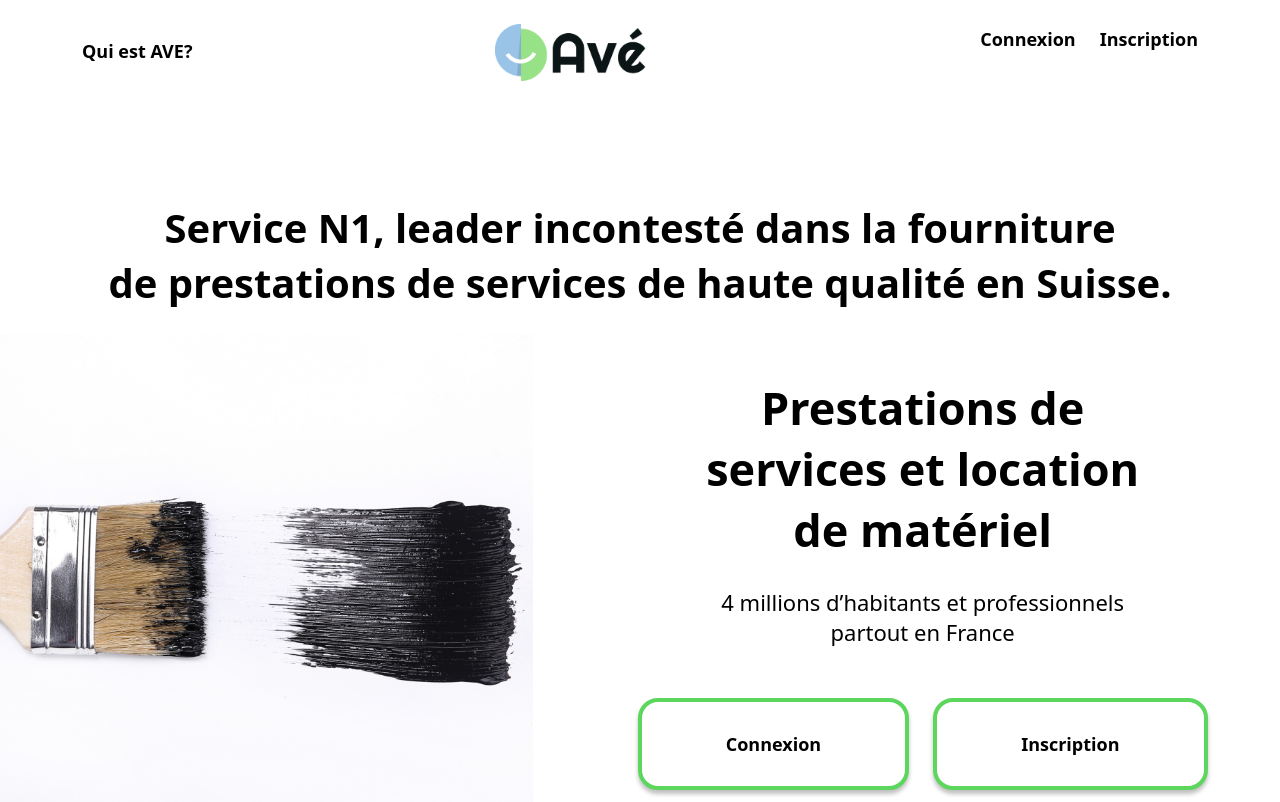
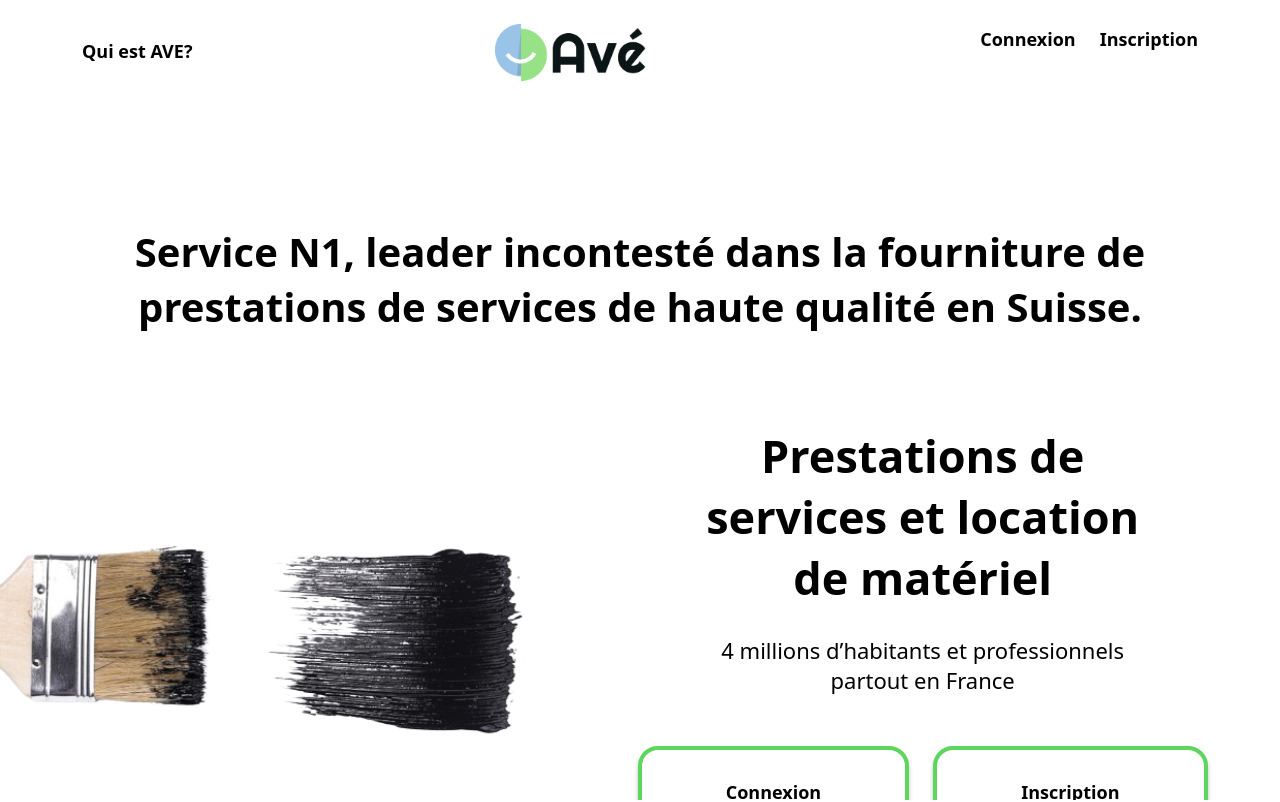
Before and after one commit to Abdrahim19/Av-, a React (Vite) app: page / in a window 1280 px wide. Shown: the top 802 px of the page. Built offline with nearby package versions, Linux system fonts and the light colour scheme.

Commit message:
some_update

```diff
--- a/src/App.tsx
+++ b/src/App.tsx
@@ -1,6 +1,5 @@
 import Navbar from './components/Header/Navbar';
 import Hero from './pages/Home/hero/Hero';
-import Heilighta_App from './pages/Home/heilighta_App/Heilighta_App';
 
 
 
@@ -8,12 +7,13 @@ import Heilighta_App from './pages/Home/heilighta_App/Heilighta_App';
 
 function App() {
   return (
-    <main className='overflow-hidden'>
+    <main className='h-100'>
+    <div style={{ overflowX: 'hidden' }} className='d-flex d-flex flex-column gap-4 justify-content-between h-screen'>
       <div className='container-lg py-4'>
       <Navbar />
       </div>
       <Hero />
-      <Heilighta_App />
+    </div>
     </main>
   )
 }
--- a/src/index.css
+++ b/src/index.css
@@ -11,18 +11,7 @@ body {
 
 
     /* hero */
-.hero_titel {
-  color: #000;
-  font-size: 40px;
-  font-style: normal;
-  font-weight: 900;
-  line-height: normal;
 
-@media (max-width: 767px) {
-    font-size: 25px; /* Adjust the font size for smaller screens */
-    margin-bottom: 3rem;
-  }
-}
 
   /* Heilighta_App */
   .pargraf {
--- a/src/pages/Home/Home.tsx
+++ b/src/pages/Home/Home.tsx
@@ -1,11 +1,9 @@
-import Heilighta_App from "./heilighta_App/Heilighta_App"
 import Hero from "./hero/Hero"
 
 const Home = () => {
   return (
     <>
     <Hero />
-    <Heilighta_App />
     <Home />
     </>
   )
--- a/src/pages/Home/hero/Hero.tsx
+++ b/src/pages/Home/hero/Hero.tsx
@@ -1,13 +1,15 @@
 import './hero.css'
 const Hero = () => {
   return (
-    <div className='w-100 h-screen'>
+    <>
         <h1 className="hero_titel text-center mb-4">
-          Service N1, leader incontesté dans la fourniture <br />
+          Service N1, leader incontesté dans la fourniture
 de prestations de services de haute qualité en Suisse.</h1>
-<section className="hero_container d-flex flex-column-reverse justify-content-between flex-lg-row align-items-center gap-3">
-  <div className='heroimg_container col-xl-5'>
-<img  src="/peinture_noire.png" alt="hero_img" className="hero_img" />
+    <div  style={{gap:'15rem'}} className='d-flex flex-column justify-content-between'>
+<section className="hero_container d-flex flex-column-reverse justify-content-between flex-xl-row
+align-items-xl-center gap-3">
+  <div className='heroimg_container justify-content-start col-xl-5'>
+<img  src="/téléchargement.png" alt="hero_img" className="hero_img" />
   </div>
 <div className='col-xl-7 flex flex-col justify-content-center '>
   <h1 className="second_titel">Prestations de services et location de  matériel</h1>
@@ -19,6 +21,7 @@ de prestations de services de haute qualité en Suisse.</h1>
 </div>
 </section>
     </div>
+    </>
   )
 }
 
--- a/src/pages/Home/hero/hero.css
+++ b/src/pages/Home/hero/hero.css
@@ -1,8 +1,14 @@
 .hero_img {
 width: 100%;
-height: 100%;
+height: 85%;
 object-fit: cover;
+@media (max-width: 1200px) {
+    margin-top: -5rem;
+  }
 }
+
+
+
 
 .second_titel {
 color: #000;
@@ -25,6 +31,16 @@ font-style: normal;
 font-weight: 500;
 line-height: normal;
 }
-.hero_container {
-    gap: 4rem;
-}
+
+.hero_titel {
+    color: #000;
+    font-size: 40px;
+    font-style: normal;
+    font-weight: 900;
+    line-height: normal;
+    margin:  0 auto 27px ;
+max-width: 65rem;
+  @media (max-width: 767px) {
+      margin-bottom: 3rem;
+    }
+  }
```
Also changed, not shown: public/téléchargement.png (added).
